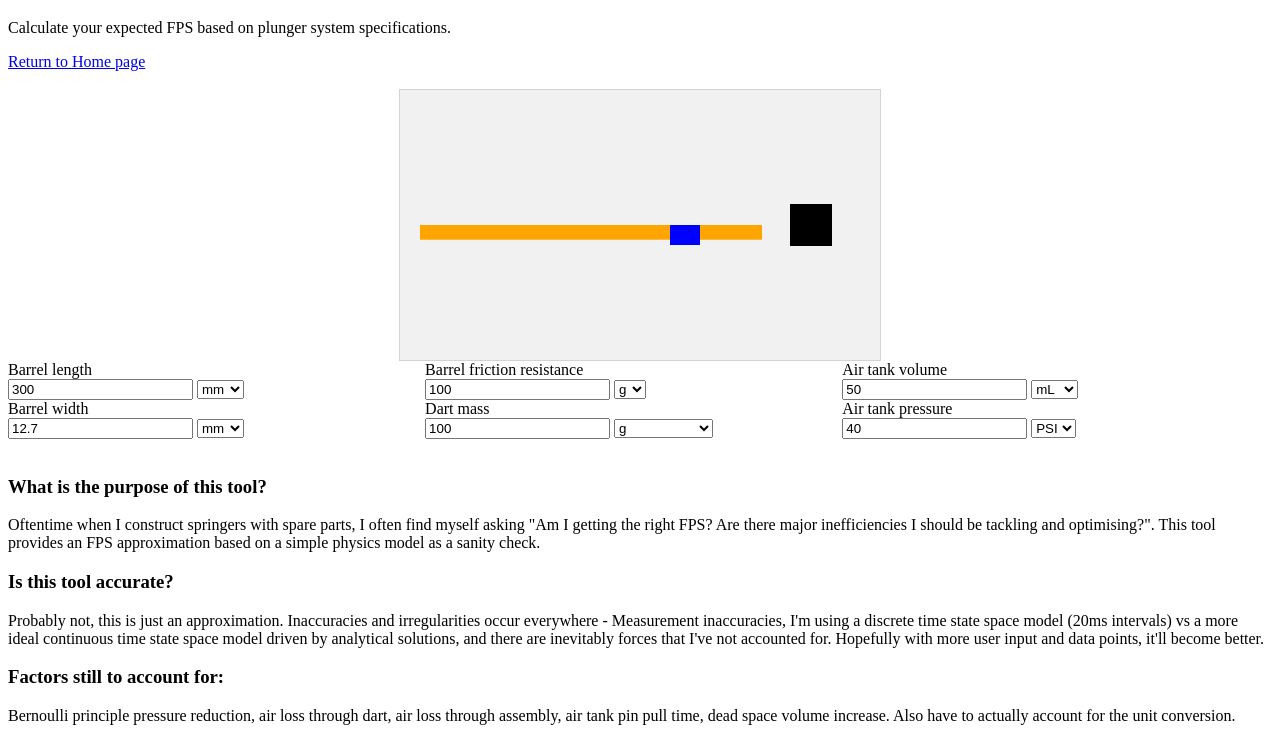
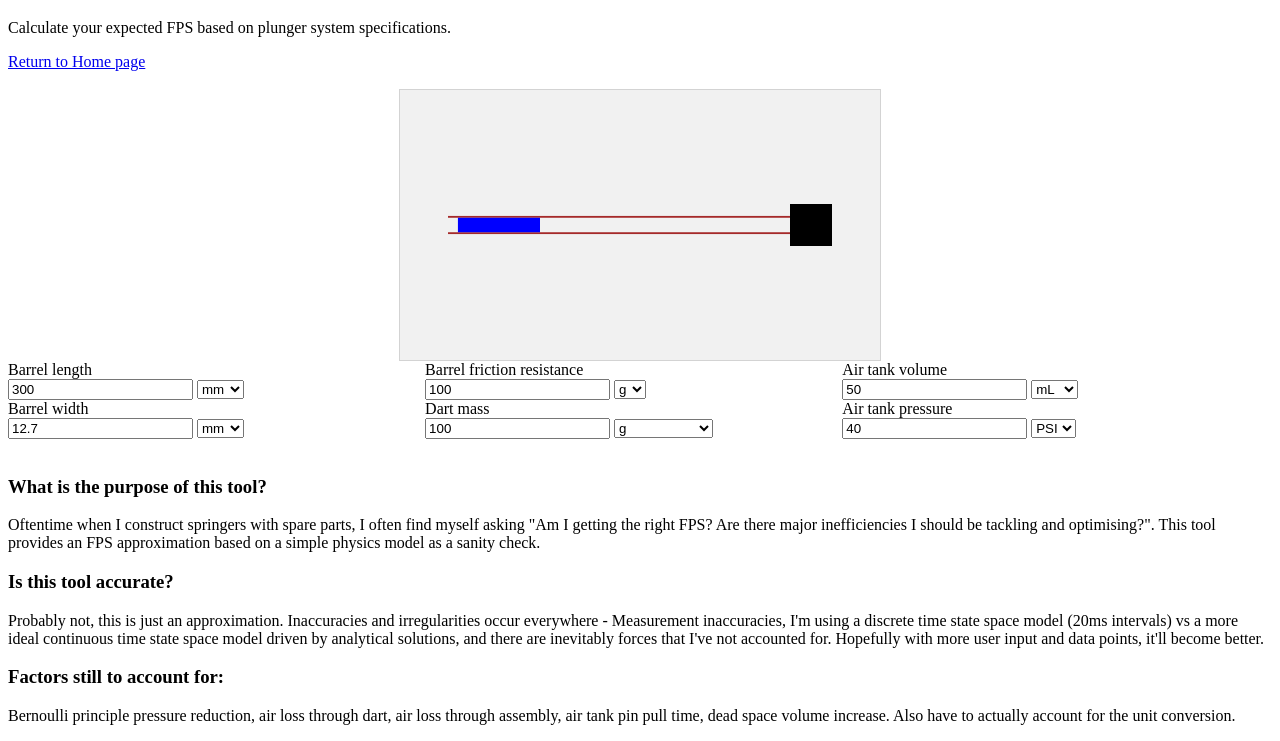
Before and after one commit to GrubbyLittleRaccoon/GrubbyLittleRaccoon.github.io, a plain HTML site: page plungerTube.html in a window 1280 px wide. Shown: the part 61-802 px from the top of the page. Drawn offline with Linux system fonts and the light colour scheme.

Commit message:
Update plungerTube.html
draw objects in the right places

```diff
--- a/plungerTube.html
+++ b/plungerTube.html
@@ -48,31 +48,41 @@
 
 				// Calculate zoom/sizing in pixels
 				var tankWidth = (Math.cbrt(airVolume)) * 10; //assume cube air volume, convert to mm
-				var totalLength = (tankWidth + barrelLength) * 1.25; //Add 25 margin buffer to total mm length
+				var totalLength = (tankWidth + barrelLength) * 1.25; //Add 25% margin buffer to total mm length
 				var pixelsPerMM = myGameArea.canvas.width/totalLength;
 
-				// Barrel
+				//TODO: http://drawingincode.com/lessons/reference/fill_style/index.html Gradients for cylinders?
+
+				// Create Barrel
 				var barrelThicknessPixels = 1.6 * pixelsPerMM;
 				var barrelLengthPixels = barrelLength * pixelsPerMM;
 				var barrelWidthPixels = barrelWidth * pixelsPerMM;
-				barrelTop = new component(barrelLengthPixels, barrelWidthPixels, "orange", 20, myGameArea.canvas.height/2);
-				barrelBottom = new component(barrelLengthPixels, barrelWidthPixels, "orange", 20, myGameArea.canvas.height/2);
+				var tankWidthPixels = tankWidth * pixelsPerMM;
+				barrelTop = new component(barrelLengthPixels, barrelThicknessPixels, "brown",
+					myGameArea.canvas.width * 0.9 - tankWidthPixels - barrelLengthPixels,
+					myGameArea.canvas.height/2 - barrelThicknessPixels - barrelWidthPixels/2);
+				barrelBottom = new component(barrelLengthPixels, barrelThicknessPixels, "brown",
+					myGameArea.canvas.width * 0.9 - tankWidthPixels - barrelLengthPixels,
+					myGameArea.canvas.height/2 + barrelWidthPixels/2);
 
-				// Tank
+				// Create Tank
 				var tankWidthPixels = tankWidth * pixelsPerMM;
 				tank = new component(tankWidthPixels, tankWidthPixels, "black",
 					myGameArea.canvas.width * 0.9 - tankWidthPixels,
 					myGameArea.canvas.height/2 - tankWidthPixels/2)
 
-				// Dart
-				plunger = new component(30, 20, "blue", 20, myGameArea.canvas.height/2);
+				// Create Dart
+				var dartLengthPixels = 72 * pixelsPerMM;
+				plunger = new component(dartLengthPixels, barrelWidthPixels, "blue",
+					myGameArea.canvas.width * 0.9 - tankWidthPixels - dartLengthPixels,
+					myGameArea.canvas.height/2 - barrelWidthPixels/2);
 			}
 
 			function updateGameArea() {
 				myGameArea.clear(); //Clear the draw area
 
 				// Testing movement and refresh TODO: Delete and replace with parameterised
-				plunger.xPos += 1;
+				plunger.xPos -= 1;
 
 				// Redraw everything
 				barrelTop.update();
```
